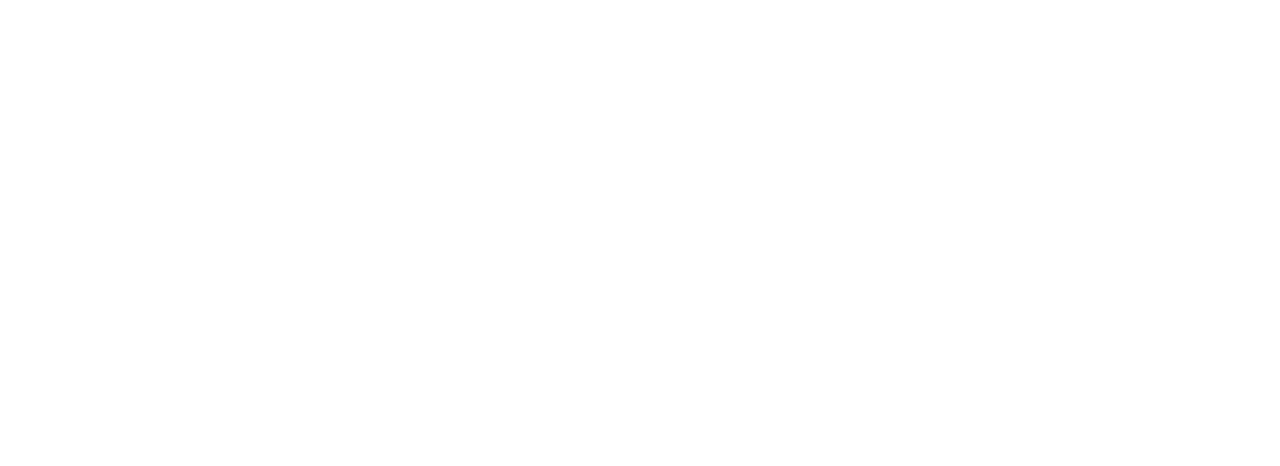
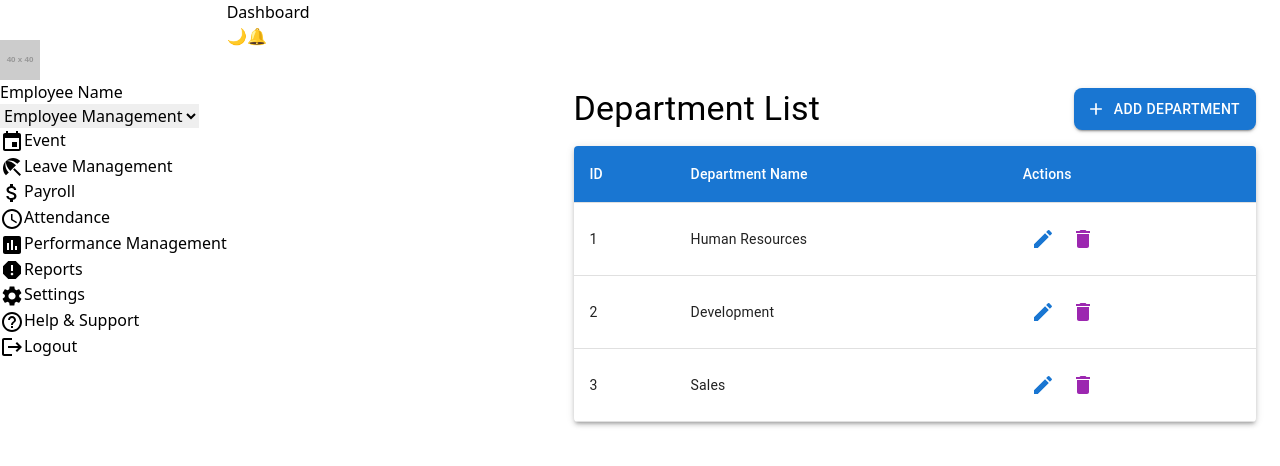
Before and after one commit to AswinKrishnan2125/hrms-team1, a React (Vite) app: page /department-management in a window 1280 px wide. Before the commit this address had no page. Shown: the top 466 px of the page. Built offline with nearby package versions, Linux system fonts and the light colour scheme.

Commit message:
department

```diff
--- a/package.json
+++ b/package.json
@@ -14,6 +14,7 @@
     "@emotion/styled": "^11.13.0",
     "@mui/icons-material": "^5.16.7",
     "@mui/material": "^5.16.7",
+    "@mui/system": "^5.16.7",
     "@mui/x-charts": "^7.13.0",
     "firebase": "^10.13.0",
     "react": "^18.3.1",
--- a/src/App.jsx
+++ b/src/App.jsx
@@ -6,6 +6,7 @@
 import EmployeeDetails from './components/Profile.jsx';
 import QuickLinks from './components/QuickLinks.jsx';
 import EmployeeTable from './components/Directory.jsx';
+import Department from './components/Department.jsx'
 
 // import EmployeeForm from './components/EmployeeForm'
 function App() {
@@ -20,6 +21,7 @@
 
         {/* <Route path="/add" element={<EmployeeForm/>}/> */}
         <Route path="/profile/:name" element={<EmployeeDetails/>}/>
+        <Route path="/department-management" element={<Department/>}/>
       </Routes>
     </Router>
 
--- /dev/null
+++ b/src/components/Department.jsx
@@ -0,0 +1,144 @@
+import React, { useState } from 'react';
+import {
+  Box,
+  Button,
+  IconButton,
+  Paper,
+  Table,
+  TableBody,
+  TableCell,
+  TableContainer,
+  TableHead,
+  TableRow,
+  Typography,
+  Dialog,
+  DialogTitle,
+  DialogContent,
+  TextField,
+  DialogActions,
+} from '@mui/material';
+import AddIcon from '@mui/icons-material/Add';
+import EditIcon from '@mui/icons-material/Edit';
+import DeleteIcon from '@mui/icons-material/Delete';
+import Dashboard from './Dashboard';
+
+const initialDepartments = [
+  { id: 1, name: 'Human Resources' },
+  { id: 2, name: 'Development' },
+  { id: 3, name: 'Sales' },
+];
+
+const DepartmentTable = () => {
+  const [departments, setDepartments] = useState(initialDepartments);
+  const [open, setOpen] = useState(false);
+  const [newDepartment, setNewDepartment] = useState('');
+  const [editingDepartment, setEditingDepartment] = useState(null);
+
+  const handleOpen = () => setOpen(true);
+  const handleClose = () => {
+    setOpen(false);
+    setEditingDepartment(null);
+    setNewDepartment('');
+  };
+
+  const handleAddEditDepartment = () => {
+    if (editingDepartment) {
+      setDepartments(departments.map(dep =>
+        dep.id === editingDepartment.id ? { ...dep, name: newDepartment } : dep
+      ));
+    } else {
+      setDepartments([...departments, { id: departments.length + 1, name: newDepartment }]);
+    }
+    handleClose();
+  };
+
+  const handleEdit = (department) => {
+    setEditingDepartment(department);
+    setNewDepartment(department.name);
+    setOpen(true);
+  };
+
+  const handleDelete = (id) => {
+    setDepartments(departments.filter(dep => dep.id !== id));
+  };
+
+  return (
+    <Box sx={{ display: 'flex' }}>
+      <Dashboard />
+      <Box
+        sx={{
+          flexGrow: 1,
+          p: 3,
+          marginLeft: { sm: '240px' }, // Adjust the margin to account for the sidebar width
+          marginTop: '64px', // Adjust the margin to account for the navbar height
+        }}
+      >
+        <Box sx={{ display: 'flex', justifyContent: 'space-between', mb: 2 }}>
+          <Typography variant="h4">Department List</Typography>
+          <Button
+            variant="contained"
+            color="primary"
+            startIcon={<AddIcon />}
+            onClick={handleOpen}
+            sx={{ borderRadius: '8px' }}
+          >
+            Add Department
+          </Button>
+        </Box>
+        <TableContainer component={Paper} sx={{ boxShadow: 3 }}>
+          <Table>
+            <TableHead>
+              <TableRow sx={{ bgcolor: 'primary.main' }}>
+                <TableCell sx={{ color: 'white' }}>ID</TableCell>
+                <TableCell sx={{ color: 'white' }}>Department Name</TableCell>
+                <TableCell sx={{ color: 'white' }}>Actions</TableCell>
+              </TableRow>
+            </TableHead>
+            <TableBody>
+              {departments.map((department) => (
+                <TableRow key={department.id}>
+                  <TableCell>{department.id}</TableCell>
+                  <TableCell>{department.name}</TableCell>
+                  <TableCell>
+                    <IconButton color="primary" onClick={() => handleEdit(department)}>
+                      <EditIcon />
+                    </IconButton>
+                    <IconButton color="secondary" onClick={() => handleDelete(department.id)}>
+                      <DeleteIcon />
+                    </IconButton>
+                  </TableCell>
+                </TableRow>
+              ))}
+            </TableBody>
+          </Table>
+        </TableContainer>
+
+        <Dialog open={open} onClose={handleClose}>
+          <DialogTitle>{editingDepartment ? 'Edit Department' : 'Add Department'}</DialogTitle>
+          <DialogContent>
+            <TextField
+              autoFocus
+              margin="dense"
+              label="Department Name"
+              type="text"
+              fullWidth
+              variant="outlined"
+              value={newDepartment}
+              onChange={(e) => setNewDepartment(e.target.value)}
+            />
+          </DialogContent>
+          <DialogActions>
+            <Button onClick={handleClose} color="secondary">
+              Cancel
+            </Button>
+            <Button onClick={handleAddEditDepartment} color="primary">
+              {editingDepartment ? 'Save' : 'Add'}
+            </Button>
+          </DialogActions>
+        </Dialog>
+      </Box>
+    </Box>
+  );
+};
+
+export default DepartmentTable;
--- a/src/components/Sidebar.jsx
+++ b/src/components/Sidebar.jsx
@@ -1,4 +1,5 @@
 import React from "react";
+import { useNavigate, Link } from "react-router-dom"; // Import useNavigate and Link from react-router-dom
 import EventIcon from '@mui/icons-material/Event';
 import BeachAccessIcon from '@mui/icons-material/BeachAccess';
 import AttachMoneyIcon from '@mui/icons-material/AttachMoney';
@@ -8,11 +9,9 @@
 import ReportIcon from '@mui/icons-material/Report';
 import SettingsIcon from '@mui/icons-material/Settings';
 import HelpOutlineIcon from '@mui/icons-material/HelpOutline';
-import Popper from '@mui/material/Popper';
-import { useNavigate } from "react-router-dom"; // If using React Router for navigation
 
 const Sidebar = () => {
-  const navigate = useNavigate(); // Hook for navigation (React Router)
+  const navigate = useNavigate(); // Hook for navigation
 
   const handleSelectChange = (event) => {
     const selectedValue = event.target.value;
@@ -40,91 +39,91 @@
               className="text-white bg-gray-800 text-center py-2 px-4 rounded hover:bg-gray-700 transition-colors duration-200"
               onChange={handleSelectChange}
             >
-              <option value="">Employee Management</option>
+              <option value="/">Employee Management</option>
               <option value="/department-management">Department</option>
-              <option value="/directory">Employee list</option>
+              <option value="/directory">Employee List</option>
             </select>
           </li>
           <li>
-            <a
+            <Link
               className="text-white text-center flex items-center py-2 px-4 rounded hover:bg-gray-700 transition-colors duration-200"
-              href="/event"
+              to="/event"
             >
               <EventIcon className="mr-2" />
               Event
-            </a>
+            </Link>
           </li>
           <li>
-            <a
+            <Link
               className="text-white text-center flex items-center py-2 px-4 rounded hover:bg-gray-700 transition-colors duration-200"
-              href="/leave-management"
+              to="/leave-management"
             >
               <BeachAccessIcon className="mr-2" />
               Leave Management
-            </a>
+            </Link>
           </li>
           <li>
-            <a
+            <Link
               className="text-white text-center flex items-center py-2 px-4 rounded hover:bg-gray-700 transition-colors duration-200"
-              href="/payroll"
+              to="/payroll"
             >
               <AttachMoneyIcon className="mr-2" />
               Payroll
-            </a>
+            </Link>
           </li>
           <li>
-            <a
+            <Link
               className="text-white text-center flex items-center py-2 px-4 rounded hover:bg-gray-700 transition-colors duration-200"
-              href="/attendance"
+              to="/attendance"
             >
               <AccessTimeIcon className="mr-2" />
               Attendance
-            </a>
+            </Link>
           </li>
           <li>
-            <a
+            <Link
               className="text-white text-center flex items-center py-2 px-4 rounded hover:bg-gray-700 transition-colors duration-200"
-              href="/performance-management"
+              to="/performance-management"
             >
               <AssessmentIcon className="mr-2" />
               Performance Management
-            </a>
+            </Link>
           </li>
           <li>
-            <a
+            <Link
               className="text-white text-center flex items-center py-2 px-4 rounded hover:bg-gray-700 transition-colors duration-200"
-              href="/reports"
+              to="/reports"
             >
               <ReportIcon className="mr-2" />
               Reports
-            </a>
+            </Link>
           </li>
           <li>
-            <a
+            <Link
               className="text-white text-center flex items-center py-2 px-4 rounded hover:bg-gray-700 transition-colors duration-200"
-              href="/settings"
+              to="/settings"
             >
               <SettingsIcon className="mr-2" />
               Settings
-            </a>
+            </Link>
           </li>
           <li>
-            <a
+            <Link
               className="text-white text-center flex items-center py-2 px-4 rounded hover:bg-gray-700 transition-colors duration-200"
-              href="/help-support"
+              to="/help-support"
             >
               <HelpOutlineIcon className="mr-2" />
               Help & Support
-            </a>
+            </Link>
           </li>
           <li>
-            <a
+            <Link
               className="text-white text-center flex items-center py-2 px-4 rounded hover:bg-gray-700 transition-colors duration-200"
-              href="/logout"
+              to="/logout"
             >
               <LogoutIcon className="mr-2" />
               Logout
-            </a>
+            </Link>
           </li>
         </ul>
       </div>
```
Also changed, not shown: 1 other file (tests, documents, lock files or other folders).
